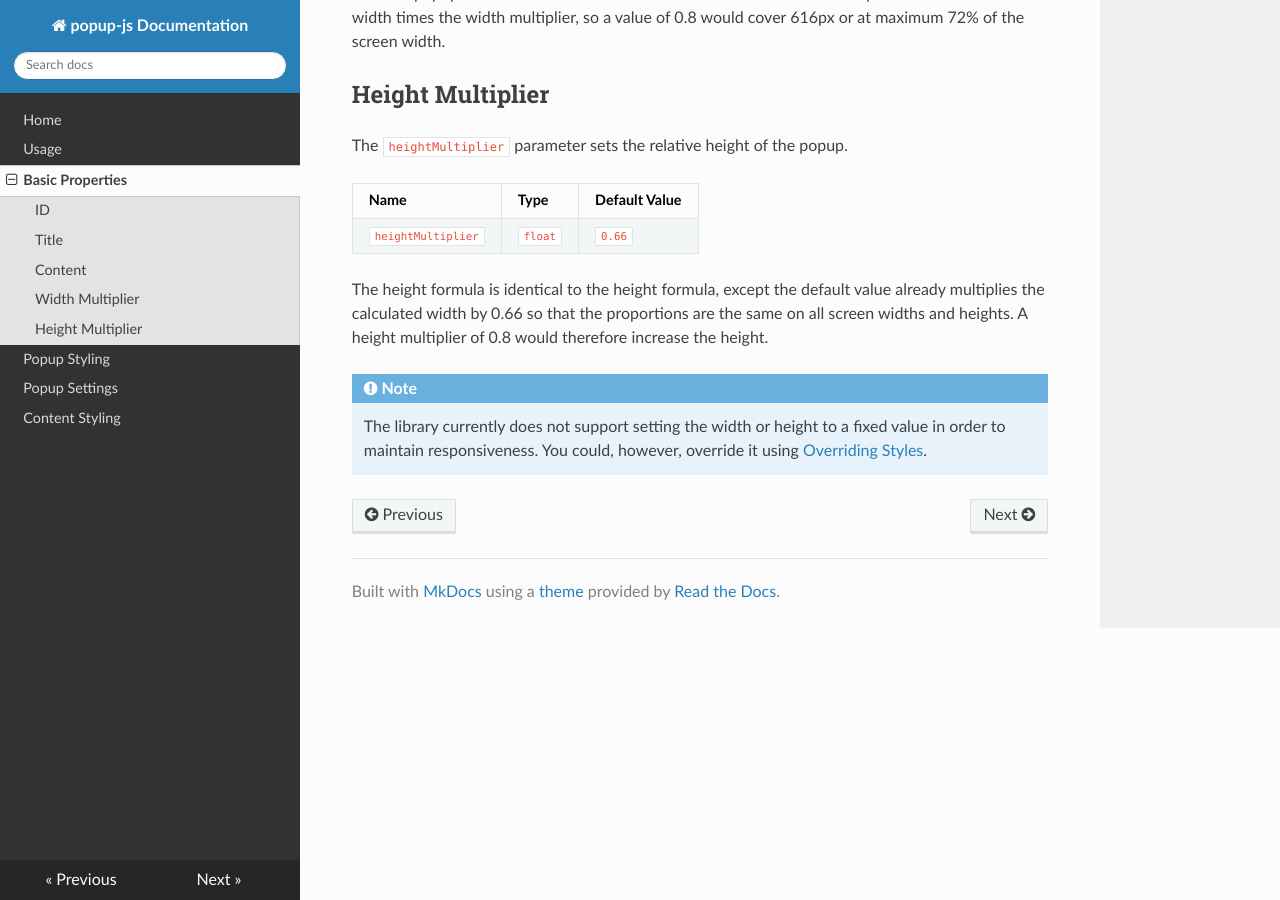
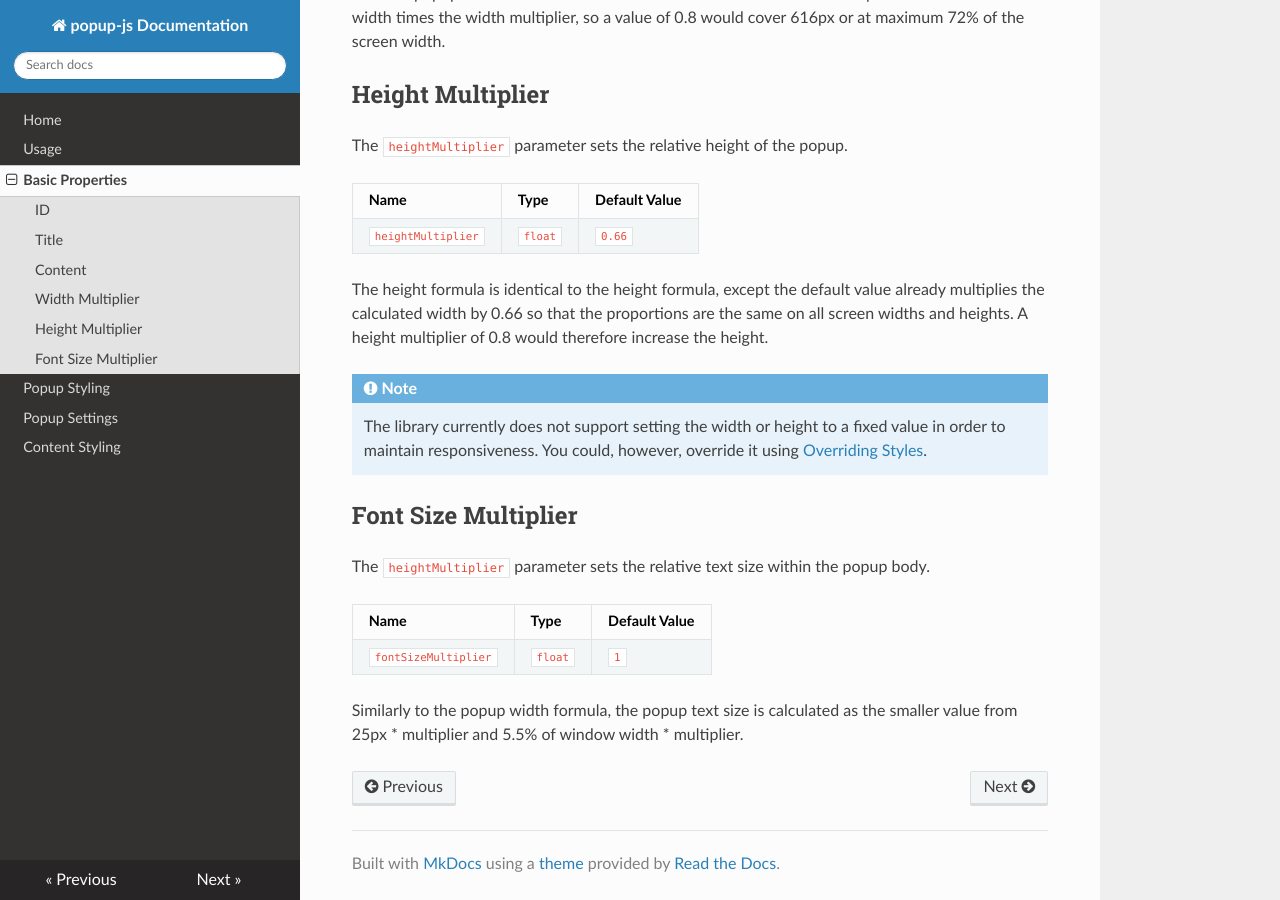
Before and after one commit to SimonDMC/popup-docs, an MkDocs documentation site: the page built from docs/basic-properties.md, in a window 1280 px wide and 900 px high, scrolled down 1482 px. Built offline with MkDocs 1.6.1, drawn with Linux system fonts in a browser that asks for light colours; nearby versions of some CDN libraries.

Commit message:
Add features in 1.1.1

```diff
--- a/docs/basic-properties.md
+++ b/docs/basic-properties.md
@@ -82,3 +82,14 @@ increase the height.
     The library currently does not support setting the width or height to a fixed
     value in order to maintain responsiveness. You could, however, override it
     using [Overriding Styles](../popup-styling#overriding-styles).
+
+Font Size Multiplier
+--------------------
+The `heightMultiplier` parameter sets the relative text size within the popup body.
+
+| Name                 | Type    | Default Value |
+|----------------------|---------|---------------|
+| `fontSizeMultiplier` | `float` | `1`           |
+
+Similarly to the popup width formula, the popup text size is calculated as the
+smaller value from 25px * multiplier and 5.5% of window width * multiplier.
```
Also changed, not shown: docs/popup-styling.md (+8 -0 lines).
